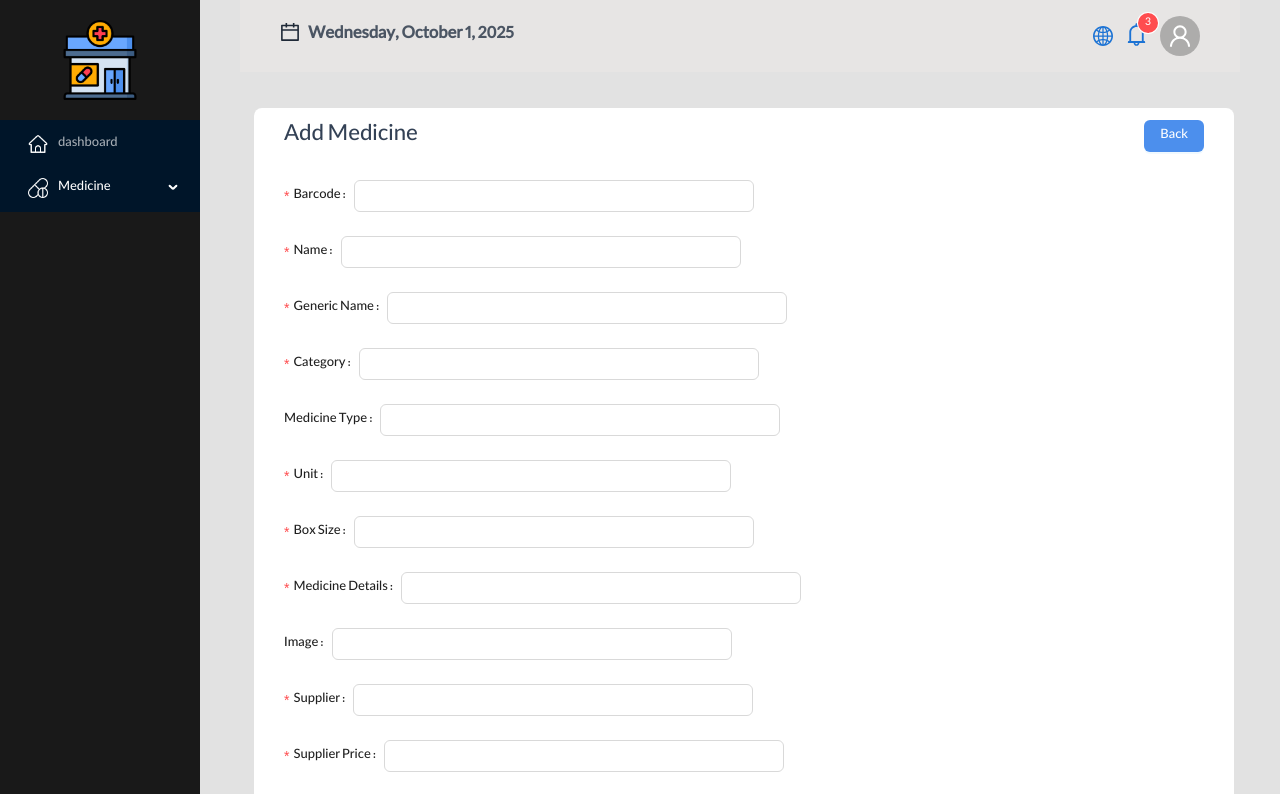
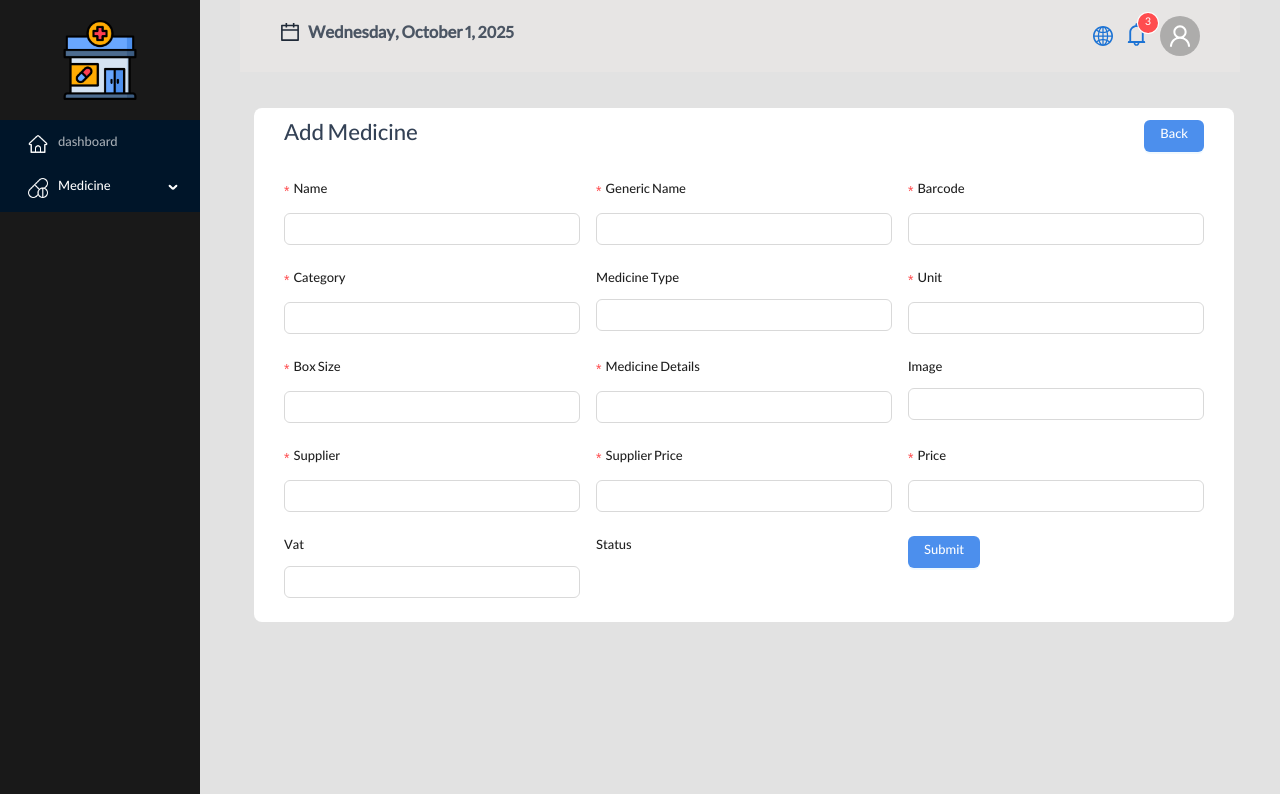
Before and after one commit to HaniehGharaee/dashboard-pharmacy, a React (Vite) app: page /admin/medicines/Add in a window 1280 px wide. Shown: the top 794 px of the page. Built offline with nearby package versions, Linux system fonts and the light colour scheme; a web font is replaced by a local one.

Commit message:
Gridding form in add medicines

```diff
--- a/src/components/medicine/medicineAdd.jsx
+++ b/src/components/medicine/medicineAdd.jsx
@@ -1,5 +1,4 @@
-import { Button, Input, Form } from "antd";
-import { PlusCircleOutlined } from "@ant-design/icons";
+import { Button, Input, Form, Row, Col } from "antd";
 
 const AddMedicines = () => {
   const onFinish = (values) => {
@@ -26,17 +25,34 @@ const AddMedicines = () => {
             Back
           </Button>
         </div>
-        <div className="flex flex-col gap-3 mt-7">
+        <div className="w-full mt-7">
           <Form
             name="basic"
-            //labelCol={{ span: 8 }}
-            wrapperCol={{ span: 16 }}
-            style={{ maxWidth: 600 }}
-            // initialValues={{ remember: true }}
+            layout="vertical"
             onFinish={onFinish}
             onFinishFailed={onFinishFailed}
             autoComplete="off"
           >
+            <Row gutter={16}>
+              <Col span={8}>
+                <Form.Item
+                  label="Name"
+                  name="Name"
+                  rules={[{ required: true, message: '' }]}
+                >
+                  <Input />
+                </Form.Item>
+              </Col>
+              <Col span={8}>
+                <Form.Item
+                  label="Generic Name"
+                  name="Generic Name"
+                  rules={[{ required: true, message: '' }]}
+                >
+                  <Input />
+                </Form.Item>
+              </Col>
+              <Col span={8}>
                 <Form.Item
                   label="Barcode"
                   name="Barcode"
@@ -44,20 +60,10 @@ const AddMedicines = () => {
                 >
                   <Input />
                 </Form.Item>
-            <Form.Item
-              label="Name"
-              name="Name"
-              rules={[{ required: true, message: '' }]}
-            >
-              <Input />
-            </Form.Item>
-            <Form.Item
-              label="Generic Name"
-              name="Generic Name"
-              rules={[{ required: true, message: '' }]}
-            >
-              <Input />
-            </Form.Item>
+              </Col>
+            </Row>
+            <Row gutter={16}>
+              <Col span={8}>
                 <Form.Item
                   label="Category"
                   name="Category"
@@ -65,12 +71,16 @@ const AddMedicines = () => {
                 >
                   <Input />
                 </Form.Item>
+              </Col>
+              <Col span={8}>
                 <Form.Item
                   label="Medicine Type"
                   name="Medicine Type"
                 >
                   <Input />
                 </Form.Item>
+              </Col>
+              <Col span={8}>
                 <Form.Item
                   label="Unit"
                   name="Unit"
@@ -78,6 +88,10 @@ const AddMedicines = () => {
                 >
                   <Input />
                 </Form.Item>
+              </Col>
+            </Row>
+            <Row gutter={16}>
+              <Col span={8}>
                 <Form.Item
                   label="Box Size"
                   name="Box Size"
@@ -85,6 +99,8 @@ const AddMedicines = () => {
                 >
                   <Input />
                 </Form.Item>
+              </Col>
+              <Col span={8}>
                 <Form.Item
                   label="Medicine Details"
                   name="Medicine Details"
@@ -92,6 +108,8 @@ const AddMedicines = () => {
                 >
                   <Input />
                 </Form.Item>
+              </Col>
+              <Col span={8}>
                 <Form.Item
                   label="Image"
                   name="Image"
@@ -99,6 +117,10 @@ const AddMedicines = () => {
                 >
                   <Input />
                 </Form.Item>
+              </Col>
+            </Row>
+            <Row gutter={16}>
+              <Col span={8}>
                 <Form.Item
                   label="Supplier"
                   name="Supplier"
@@ -106,6 +128,8 @@ const AddMedicines = () => {
                 >
                   <Input />
                 </Form.Item>
+              </Col>
+              <Col span={8}>
                 <Form.Item
                   label="Supplier Price"
                   name="Supplier Price"
@@ -113,6 +137,8 @@ const AddMedicines = () => {
                 >
                   <Input />
                 </Form.Item>
+              </Col>
+              <Col span={8}>
                 <Form.Item
                   label="Price"
                   name="Price"
@@ -120,22 +146,32 @@ const AddMedicines = () => {
                 >
                   <Input />
                 </Form.Item>
+              </Col>
+            </Row>
+            <Row gutter={16}>
+              <Col span={8}>
                 <Form.Item
                   label="Vat"
                   name="Vat"
                 >
                   <Input />
                 </Form.Item>
+              </Col>
+              <Col span={8}>
                 <Form.Item
                   label="Status"
                   name="Status"
                 >
                 </Form.Item>
+              </Col>
+              <Col span={8}>
                 <Form.Item label={null}>
                   <Button type="primary" htmlType="submit">
                     Submit
                   </Button>
                 </Form.Item>
+              </Col>
+            </Row>
           </Form>
         </div>
       </div>
```
Lines whose indentation alone changed are shown as unchanged.
